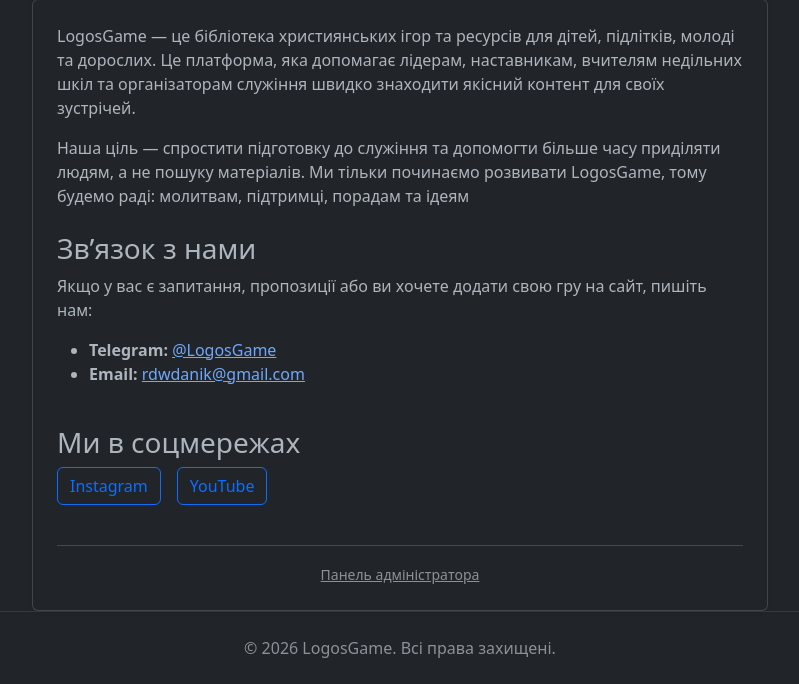
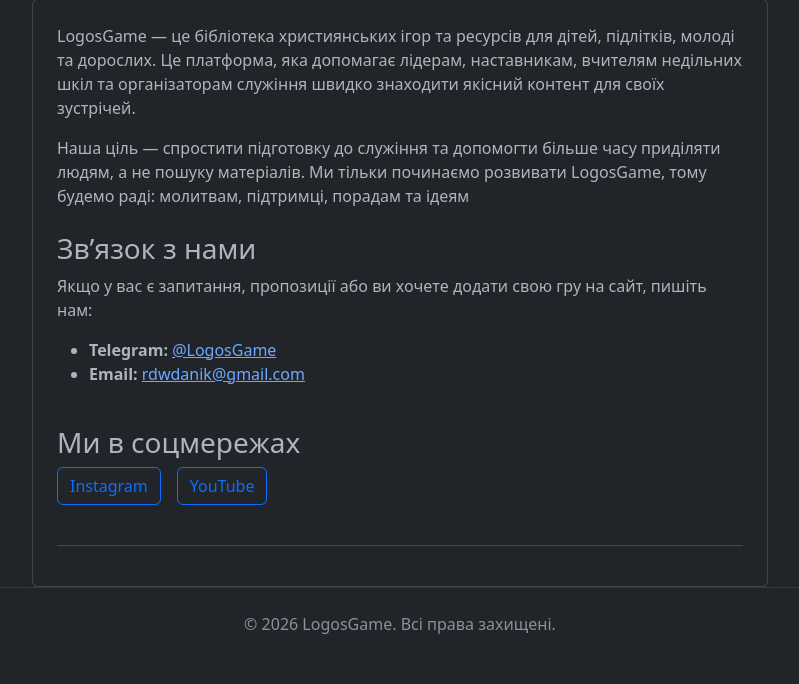
Before and after one commit to danylo0608/LogosGameSite, a Django app: page /about/ in a window 1280 px wide. Shown: the part 154-838 px from the top of the page, without its empty margins (240-1039 px from the left). After the commit the page ends 788 px from the top, so only its background shows below. Run offline with Django 5.2, Linux system fonts and the light colour scheme; data that the repository does not hold is empty.

Commit message:
Update page 'Про нас'. Delete link to admin page

```diff
--- a/templates/game/about.html
+++ b/templates/game/about.html
@@ -28,9 +28,7 @@
             </div>
 
             <hr>
-            <div class="text-center">
-                <a href="/admin/" class="text-muted small">Панель адміністратора</a>
-            </div>
+
         </div>
     </div>
 </div>
```
